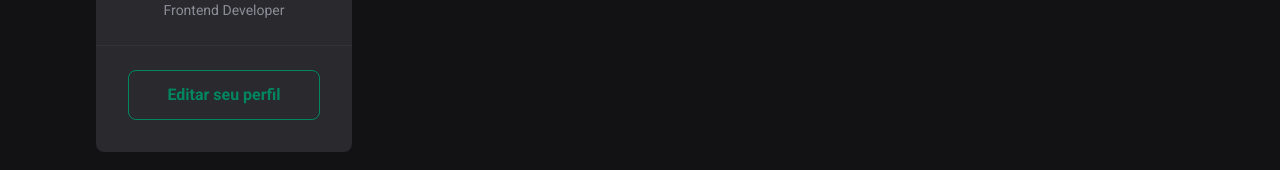
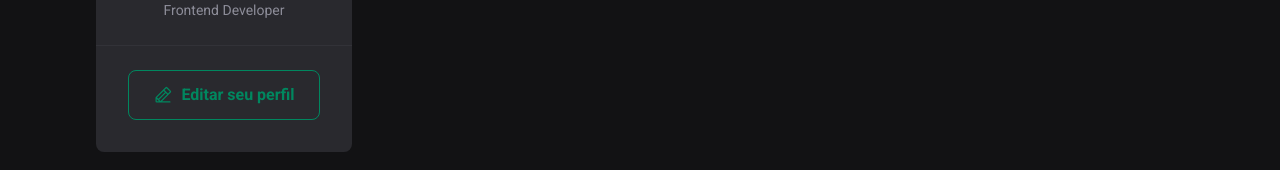
Before and after one commit to renyzeraa/my-feed-js, a React (Vite) app in the folder 01-fundamentos-reactjs/: page / in a window 1280 px wide. Shown: the part 259-429 px from the top of the page. Built offline with nearby package versions, Linux system fonts and the light colour scheme.

Commit message:
feat Sidebar

```diff
--- a/01-fundamentos-reactjs/src/components/Sidebar.jsx
+++ b/01-fundamentos-reactjs/src/components/Sidebar.jsx
@@ -1,5 +1,5 @@
 import styles from './Sidebar.module.css'
-// import { PencilLine } from 'phosphor-react'
+import { PencilLine } from '@phosphor-icons/react'
 
 export function Sidebar() {
     return (
@@ -19,7 +19,7 @@ export function Sidebar() {
 
             <footer>
                 <a href="#">
-                    {/* <PencilLine />  */}
+                    <PencilLine size={20} />
                     Editar seu perfil
                 </a>
             </footer>
--- a/01-fundamentos-reactjs/src/components/Sidebar.module.css
+++ b/01-fundamentos-reactjs/src/components/Sidebar.module.css
@@ -57,4 +57,12 @@
     align-items: center;
     justify-content: center;
     text-decoration: none;
+
+    gap: 0.5rem;
+    transition: 0.3s all;
 }
+
+.sidebar footer a:hover {
+    background: var(--green-500);
+    color: var(--white);
+}
```
